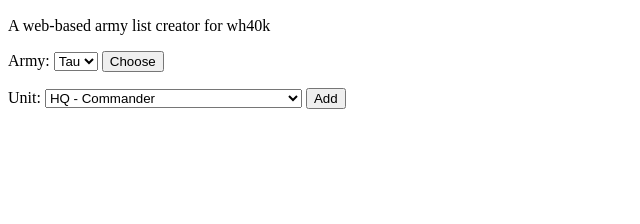
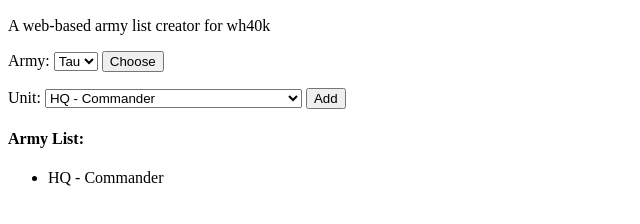
Before and after one commit to kosta/lister40, a plain HTML site: page index.html in a window 1280 px wide. Both pictures are taken after a click on the button "Add". Shown: the part 50-274 px from the top of the page, without its empty margins (0-640 px from the left). Drawn offline with nearby package versions, Linux system fonts and the light colour scheme.

Commit message:
adding units

```diff
--- a/index.html
+++ b/index.html
@@ -17,6 +17,9 @@
       <select id="newunitselect"></select>
       <input type=button value="Add" id="newunitbutton"></input>
     </p>
+    <h4>Army List:</h4>
+    <ul id="list">
+    </ul>
   </body>
   <script type="text/javascript" src="http://code.jquery.com/jquery-1.5.1.min.js"></script>
   <script type="text/javascript" src="lister40.js"></script>
--- a/lister40.js
+++ b/lister40.js
@@ -5,11 +5,27 @@
 
   o.addArmy = function(name, army) {
     o.armies[name] = army;
+    var units = {}, i, n = army.units.length;
+    for(i = 0; i < n; ++i) {
+      units[army.units[i].name] = army.units[i];
+    }
+    army.units = units;
     $('#armyselect').append('<option>'+name+'</option>');
   }
 
+  o.nextId = function() {
+    //if o or list are not defined, we're screwed anyway :)
+    return o.list._nextid++;
+  }
+
   o.addUnit = function(name) {
-    alert('adding ' + name);
+    var unit = {
+      id: o.nextId(),
+      name: name
+    }, tmpl = o.army.units[name];
+
+    o.list.units.push(unit);
+    $('#list').append('<li id="unit-'+unit.id+'">' + tmpl.type + ' - ' + name + '</li>');
   }
 
   //event handler
@@ -18,7 +34,7 @@
       var name = $('#armyselect').val(),
         i, sel = $('#newunitselect');
       o.army = o.armies[name];
-      o.list = {};
+      o.list = {_nextid: 0, units: []};
       sel.html('');
       if (!o.army) return;
 
```
